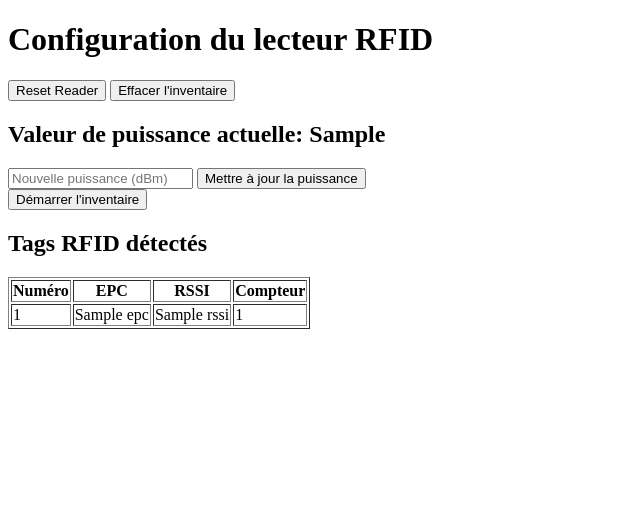
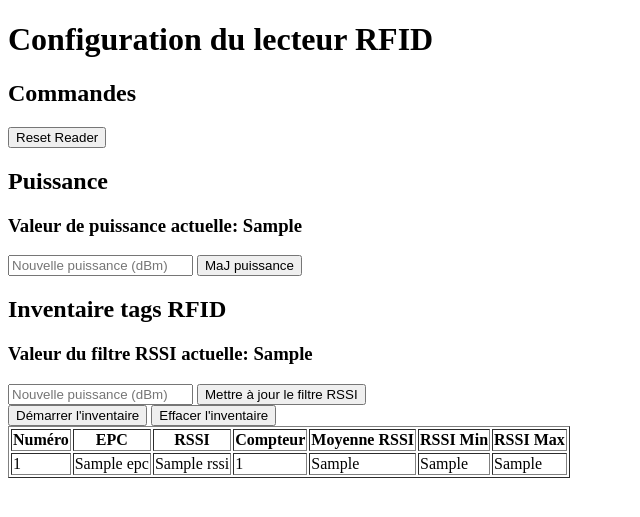
Before and after one commit to etiennerc-wobz/magic-carpet-reader-config, a Flask app: template magic-carpet-reader-config/templates/index.html in a window 1280 px wide. Shown: the top 517 px of the page, without its empty margins (0-640 px from the left). Run offline with Flask 3, Linux system fonts and the light colour scheme; the template is opened without the code that fills it: most values are stand-ins (such as "Sample title", 1, 10 or a date in 2020).

Commit message:
Add min, max and mean to inventory table

```diff
--- a/magic-carpet-reader-config/app.py
+++ b/magic-carpet-reader-config/app.py
@@ -19,10 +19,11 @@ tags = []
 @app.route('/')
 def index():
     power_value = rfid_reader.get_power()  # Récupérer la puissance actuelle
+    rssi_filter_value = rfid_reader.get_rssi_filter_value()
     if power_value != None :
-        return render_template('index.html', power_value=power_value['decoded_data']['read_power'], tags=tags)
+        return render_template('index.html', power_value=power_value['decoded_data']['read_power'], tags=tags, rssi_value=rssi_filter_value)
     else :
-        return render_template('index.html', tags=tags)
+        return render_template('index.html', tags=tags, rssi_value=rssi_filter_value)
 
 @app.route('/get_power', methods=['GET'])
 def get_power():
@@ -61,6 +62,18 @@ def clear_inventory():
     rfid_reader.inventory_list.clear()  # Efface les valeurs dans inventory_list
     return jsonify(success=True)
 
+@app.route('/get_rssi_filter_value', methods=['GET'])
+def get_rssi_filter_value():
+    rssi_filter_value = rfid_reader.get_rssi_filter_value()  # Efface les valeurs dans inventory_list
+    print(f'get_rssi_filter_value return : {rssi_filter_value} ')
+    return jsonify(rssi_filter_value=rssi_filter_value)
+
+@app.route('/set_rssi_filter_value', methods=['POST'])
+def set_rssi_filter_value():
+    new_rssi_filter_value = int(request.form['rssi'])
+    rfid_reader.set_rssi_filter_value(new_rssi_filter_value)
+    return jsonify(success=True)
+
 # Lancer le serveur Flask
 if __name__ == '__main__':
     app.run(host='0.0.0.0', port=1234, debug=True)
--- a/magic-carpet-reader-config/templates/index.html
+++ b/magic-carpet-reader-config/templates/index.html
@@ -9,22 +9,27 @@
 <body>
     <h1>Configuration du lecteur RFID</h1>
     <div>
+        <h2>Commandes</h1>
         <button id="reset_reader">Reset Reader</button>
-        <button id="clear_inventory">Effacer l'inventaire</button>
-    </div>
     <div>
-        <h2>Valeur de puissance actuelle: <span id="power_value">{{ power_value }}</span></h2>
+        <h2>Puissance</h2>
+        <h3>Valeur de puissance actuelle: <span id="power_value">{{ power_value }}</span></h3>
         <form id="set_power_form">
             <input type="number" name="power" placeholder="Nouvelle puissance (dBm)" required>
-            <button type="submit">Mettre à jour la puissance</button>
+            <button type="submit">MaJ puissance</button>
         </form>
     </div>
 
+    <h2>Inventaire tags RFID</h2>
+    <h3>Valeur du filtre RSSI actuelle: <span id="rssi_value">{{ rssi_value }}</span></h3>
+    <form id="set_rssi_form">
+        <input type="number" name="rssi" placeholder="Nouvelle puissance (dBm)" required>
+        <button type="submit">Mettre à jour le filtre RSSI</button>
+    </form>
     <div>
         <button id="toggle_inventory">Démarrer l'inventaire</button>
+        <button id="clear_inventory">Effacer l'inventaire</button>
     </div>
-
-    <h2>Tags RFID détectés</h2>
     <table border="1">
         <thead>
             <tr>
@@ -32,6 +37,9 @@
                 <th>EPC</th>
                 <th>RSSI</th>
                 <th>Compteur</th>
+                <th>Moyenne RSSI</th>
+                <th>RSSI Min</th>
+                <th>RSSI Max</th>
             </tr>
         </thead>
         <tbody id="tags_table">
@@ -41,6 +49,9 @@
                 <td>{{ tag['epc'] }}</td>
                 <td>{{ tag['rssi'] }}</td>
                 <td>{{ tag['count'] }}</td>
+                <td>{{ tag['rssi_mean'] }}</td>
+                <td>{{ tag['rssi_min'] }}</td>
+                <td>{{ tag['rssi_max'] }}</td>
             </tr>
             {% endfor %}
         </tbody>
@@ -57,6 +68,13 @@
                         alert('Puissance mise à jour !');
                         updatePower();
                     }
+                });
+            });
+
+            $('#set_rssi_form').on('submit', function(e) {
+                e.preventDefault();
+                $.post('/set_rssi_filter_value', $(this).serialize(), function(response) {
+                    updateRssiFilterValue();
                 });
             });
 
@@ -98,6 +116,13 @@
                     $('#power_value').text(data.power);
                 });
             }
+
+            function updateRssiFilterValue() {
+                $.get('/get_rssi_filter_value', function(data) {
+                    console.log(data)
+                    $('#rssi_value').text(data.rssi_filter_value);
+                });
+            }
             // Optionnel: mettre à jour les tags en temps réel
             setInterval(function() {
                 if (inventory_running) {
@@ -111,6 +136,9 @@
                                     <td>${tag.epc}</td>
                                     <td>${tag.rssi}</td>
                                     <td>${tag.counter}</td>
+                                    <td>${tag.rssi_mean.toFixed(2)}</td>
+                                    <td>${tag.rssi_min}</td>
+                                    <td>${tag.rssi_max}</td>
                                 </tr>
                             `);
                         });
```
Also changed, not shown: magic-carpet-reader-config/chainway_reader_interface.py (+31 -15 lines).
